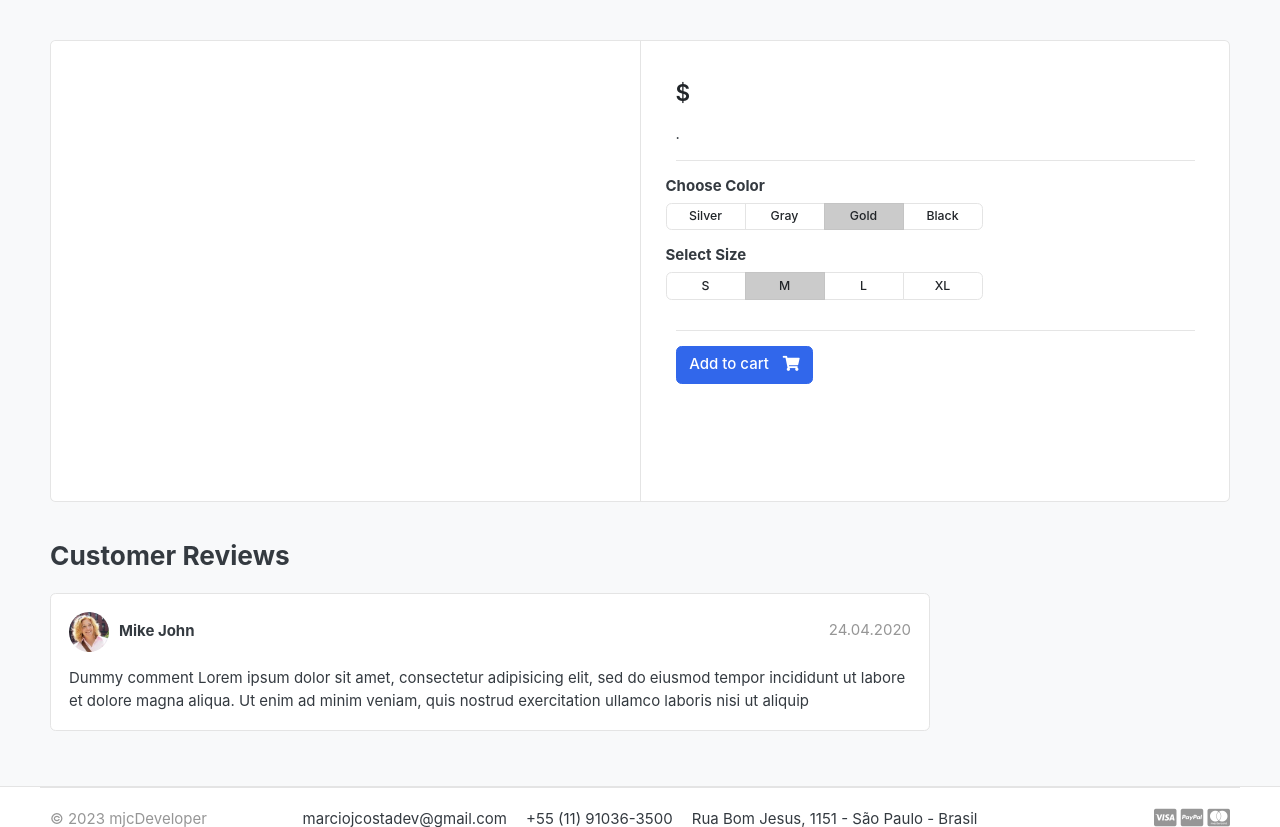
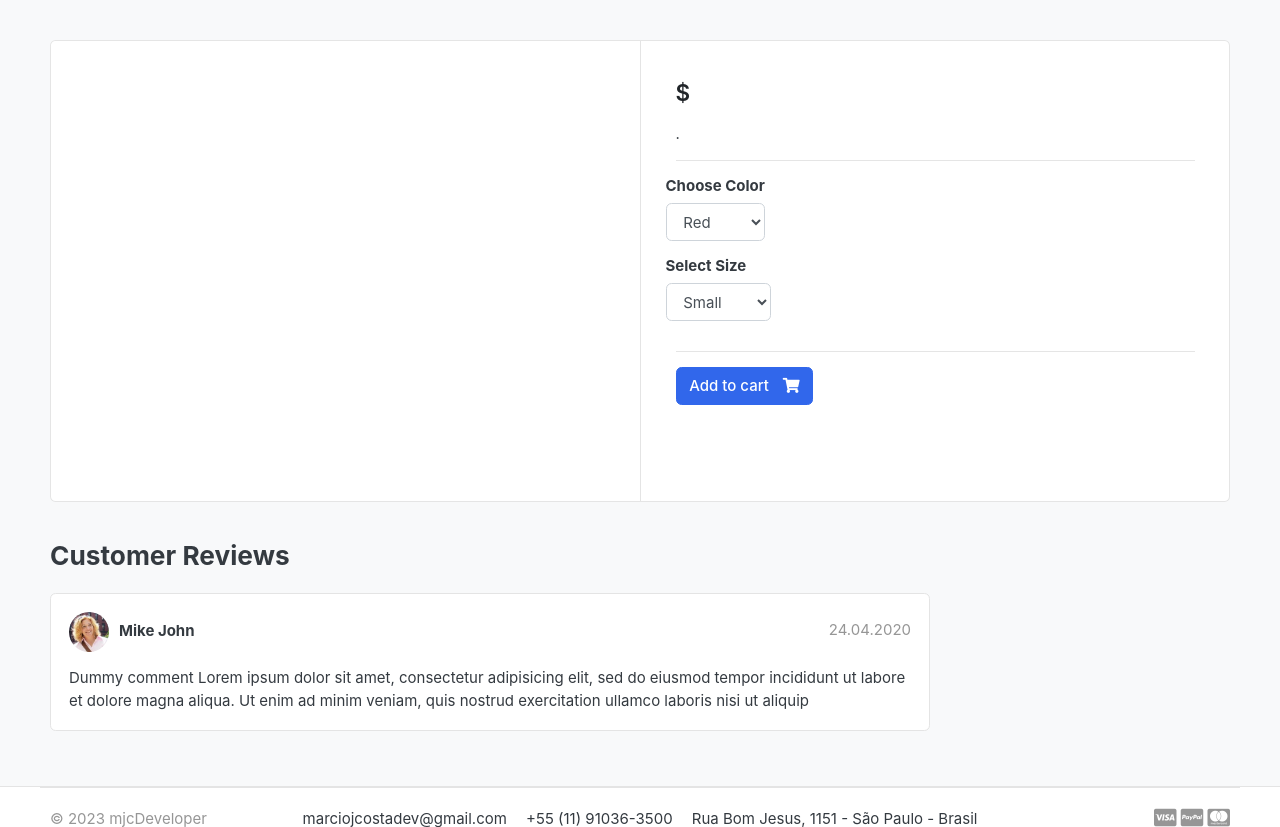
Before and after one commit to MarcioJCosta10/my_store_full, a Django app: template templates/store/product_detail.html in a window 1280 px wide. Shown: the part 118-945 px from the top of the page. Run offline with Django 4.2, Linux system fonts and the light colour scheme; the template is opened without the code that fills it, so the values that code supplies are empty; some libraries are stand-ins or nearby versions; some web fonts are replaced.

Commit message:
create menu dropdown to select color and size in templates/store/product_detail.html

```diff
--- a/templates/store/product_detail.html
+++ b/templates/store/product_detail.html
@@ -34,40 +34,26 @@
     <hr>
         <div class="row">
             <div class="item-option-select">
+
                 <h6>Choose Color</h6>
-                <div class="btn-group btn-group-sm btn-group-toggle" data-toggle="buttons">
-                  <label class="btn btn-light">
-                    <input type="radio" name="radio_color"> Silver
-                  </label>
-                  <label class="btn btn-light">
-                    <input type="radio" name="radio_color" > Gray
-                  </label>
-                  <label class="btn btn-light active">
-                    <input type="radio" name="radio_color checked"> Gold
-                  </label>
-                  <label class="btn btn-light">
-                    <input type="radio" name="radio_color"> Black
-                  </label>
-                </div>
+                <select name="color" class="form-control">
+                  <option value="red">Red</option>
+                  <option value="yellow">Yellow</option>
+                  <option value="green">Green</option>
+                </select>
+
             </div>
         </div> <!-- row.// -->
         <div class="row">
             <div class="item-option-select">
+
                 <h6>Select Size</h6>
-                <div class="btn-group btn-group-sm btn-group-toggle" data-toggle="buttons">
-                  <label class="btn btn-light">
-                    <input type="radio" name="radio_color"> S
-                  </label>
-                  <label class="btn btn-light active">
-                    <input type="radio" name="radio_color" checked> M
-                  </label>
-                  <label class="btn btn-light">
-                    <input type="radio" name="radio_color"> L
-                  </label>
-                  <label class="btn btn-light">
-                    <input type="radio" name="radio_color"> XL
-                  </label>
-                </div>
+                <select name="size" class="form-control">
+                  <option value="small">Small</option>
+                  <option value="medium">Medium</option>
+                  <option value="large">Large</option>
+                </select>
+
             </div>
         </div> <!-- row.// -->
         <hr>
```
